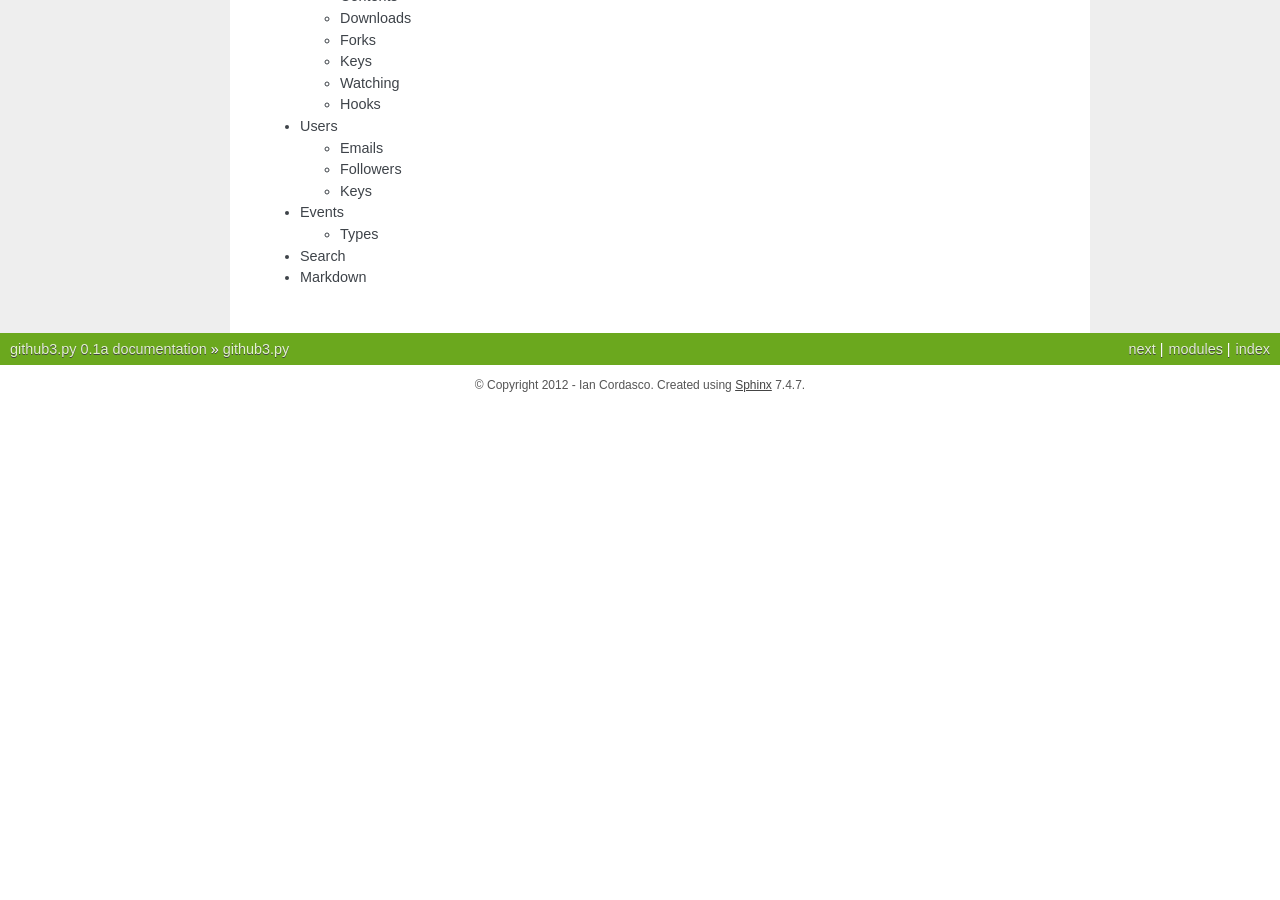
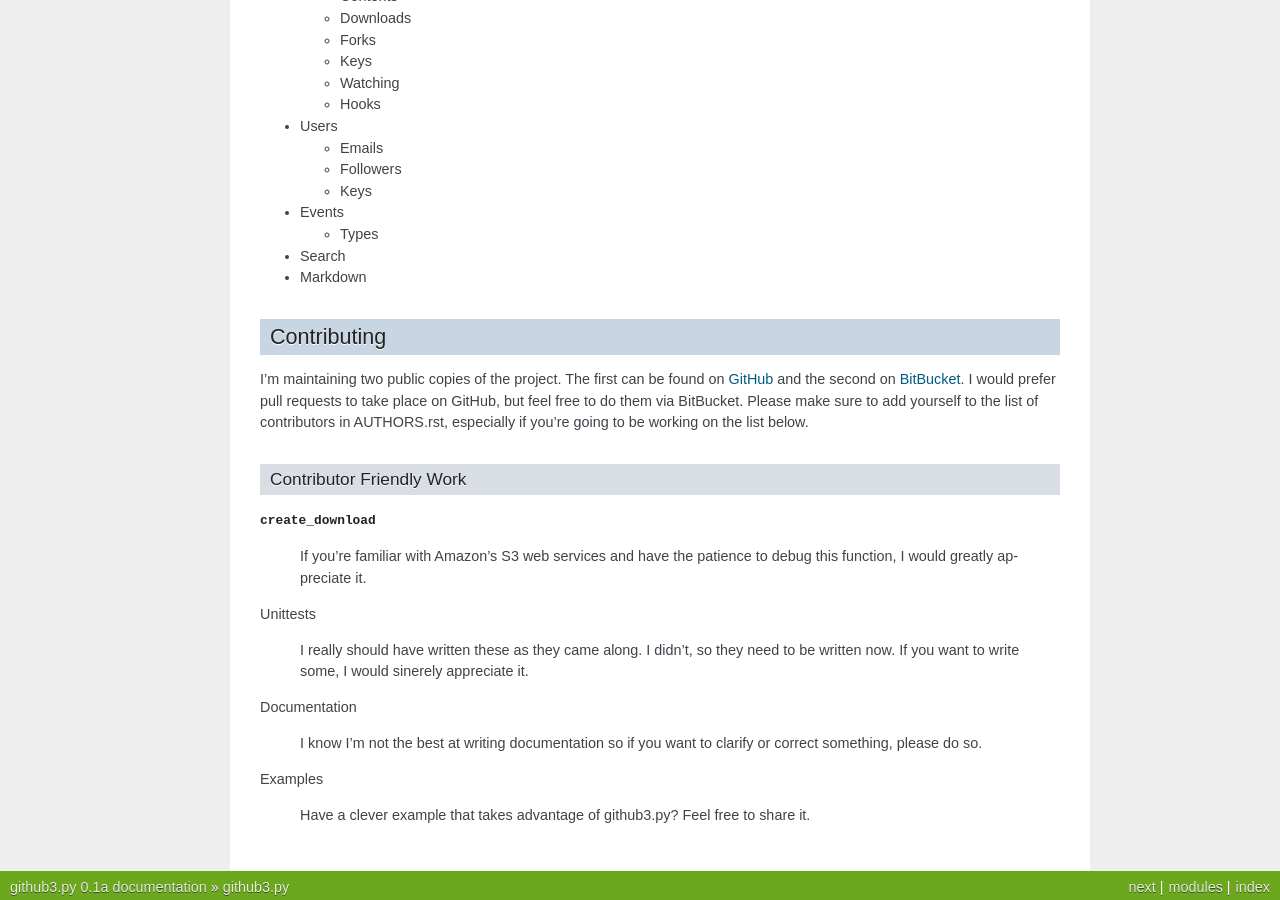
Before and after one commit to sigmavirus24/github3.py, a Sphinx documentation site: the page built from docs/index.rst, in a window 1280 px wide and 900 px high, scrolled down 2350 px. Built offline with Sphinx 7.4.7, drawn with Linux system fonts in a browser that asks for light colours; before the commit the page ends 2755 px from its top, so only the background shows below that; some of the changed text lies outside the part shown.

Commit message:
Documentation changes really.
I missed the id property on the Event object, so I added that in as well.

```diff
--- a/docs/index.rst
+++ b/docs/index.rst
@@ -160,3 +160,40 @@ API Coverage
 - Search
 
 - Markdown
+
+Contributing
+------------
+
+I'm maintaining two public copies of the project. The first can be found on
+GitHub_ and the second on BitBucket_. I would prefer pull requests to take
+place on GitHub, but feel free to do them via BitBucket. Please make sure to
+add yourself to the list of contributors in AUTHORS.rst, especially if you're
+going to be working on the list below.
+
+.. links
+.. _GitHub: https://github.com/sigmavirus24/github3.py
+.. _BitBucket: https://bitbucket.org/icordasc/github3.py/src
+
+Contributor Friendly Work
+~~~~~~~~~~~~~~~~~~~~~~~~~
+
+:func:`create_download <github3.repo.Repository.create_download>`
+
+    If you're familiar with Amazon's S3 web services and have the patience to
+    debug this function, I would greatly appreciate it.
+
+Unittests
+
+    I really should have written these as they came along. I didn't, so they
+    need to be written now. If you want to write some, I would sinerely
+    appreciate it.
+
+Documentation
+
+    I know I'm not the best at writing documentation so if you want to clarify
+    or correct something, please do so.
+
+Examples
+
+    Have a clever example that takes advantage of github3.py? Feel free to
+    share it.
```
Also changed, not shown: AUTHORS.rst (added, +12 -0 lines), docs/examples/gist.rst (+8 -4 lines), 2 other files.
